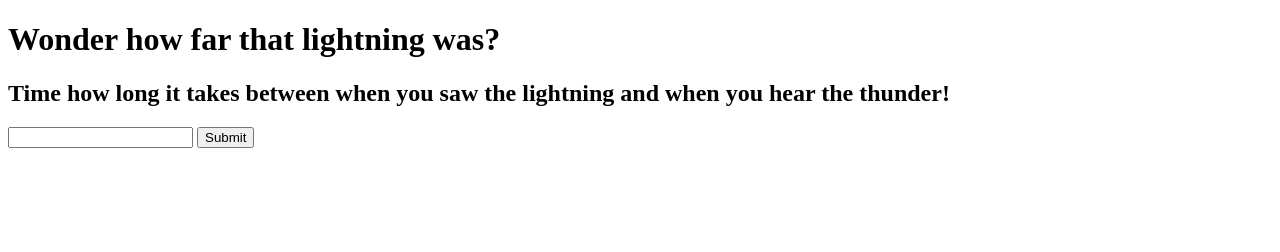
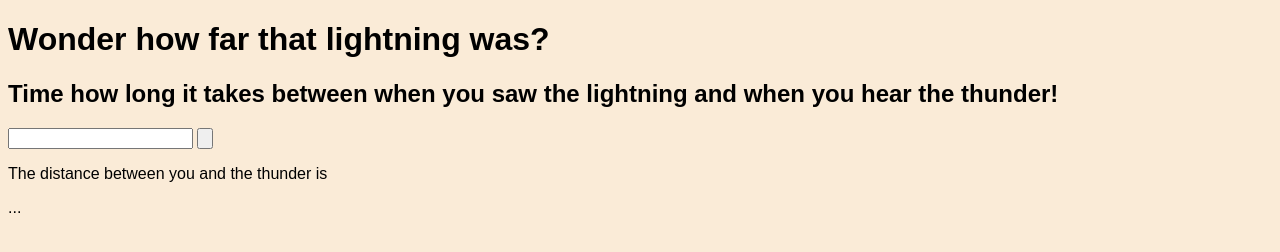
Before and after one commit to Hasondme/testing, a plain HTML site: page thunder.html in a window 1280 px wide. Drawn offline with Linux system fonts and the light colour scheme.

Commit message:
Update thunder.html

```diff
--- a/thunder.html
+++ b/thunder.html
@@ -1,8 +1,15 @@
 <!DOCTYPE html>
 <html lang="en">
-    <head>
+<head>
+    <meta charset="UTF-8">
+    <meta name="viewport" content="width=device-width, initial-scale=1.0">
         <title>Thunder distance calculator</title>
+
         <style>
+            body{
+                background-color: antiquewhite;
+                font-family: Arial, Helvetica, sans-serif;
+            }
             #distance{
                 font-weight: bold;
             }
@@ -14,7 +21,16 @@
     <body>
         <h1>Wonder how far that lightning was?</h1>
         <h2>Time how long it takes between when you saw the lightning and when you hear the thunder!</h2>
-        <input type="text" id="data">
-        <input type="submit" id="submit">
+            <input type="text" id="data">
+            <input type="button" onclick="calcDist">
+            <p>
+                The distance between you and the thunder is
+            </p>
+            <p id="result">...</p>
+        <script>
+            function calcDist() {
+
+            }
+        </script>
     </body>
 </html>
```
